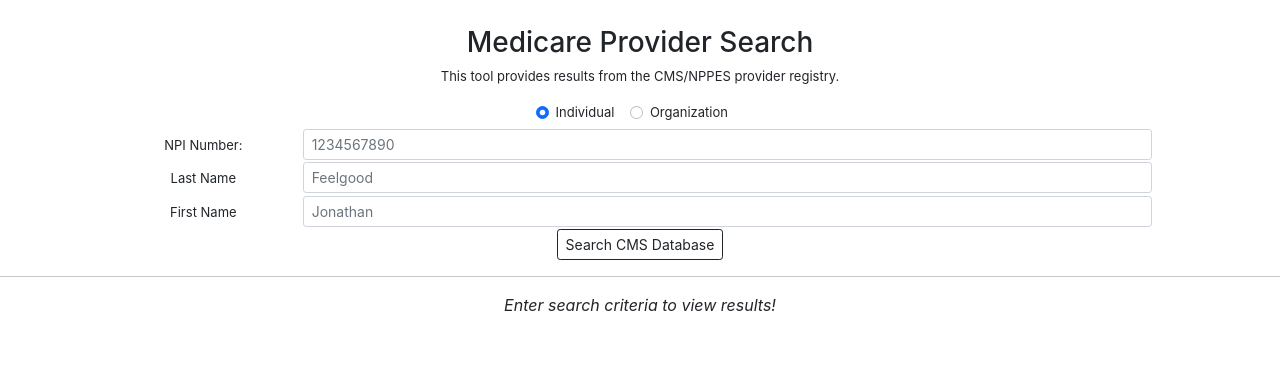
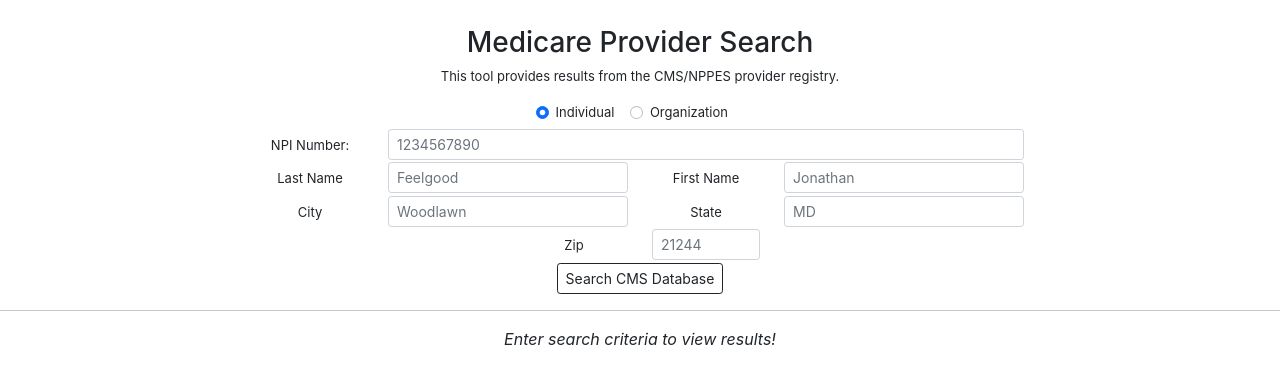
Before and after one commit to aarontbethea/doctorSearch, a React (Create React App) app in the folder doc-search-project/: page / in a window 1280 px wide. Shown: the top 384 px of the page. Built offline with nearby package versions, Linux system fonts and the light colour scheme.

Commit message:
ui touchup

```diff
--- a/doc-search-project/src/styles/nppesSearch.css
+++ b/doc-search-project/src/styles/nppesSearch.css
@@ -1,6 +1,6 @@
 #medicare-search{
-    margin-left:10%;
-    margin-right:10%;
+    margin-left:20%;
+    margin-right:20%;
     margin-top:2%;
     font-size:small;
 }
--- /dev/null
+++ b/doc-search-project/src/styles/resultsViewStyle.css
@@ -0,0 +1,3 @@
+#results {
+    margin:15px;
+}
--- a/doc-search-project/src/widgets/npiOneResults.jsx
+++ b/doc-search-project/src/widgets/npiOneResults.jsx
@@ -31,12 +31,12 @@
           {/* NPI Number */}
           <small>{props.data.number}</small>
         </div>
-        <p className="mb-1">
-          <div className="d-flex align-items-left">
+        <div className="d-flex align-items-left">
             <p>
               <i>{props.data.taxonomies[0].desc}</i>
             </p>
-          </div>
+        </div>
+        <p className="mb-1">
           <img src={bldg} alt="practice-address" />: &nbsp; {addr}
           <br />
           <img src={tel} alt="practice-phone" />: {rawAddr.telephone_number}
@@ -47,9 +47,9 @@
             : "Not Registered"}
         </p>
         {/* Last Updated */}
-        <small>
+        {/* <small>
           Record Last Updated: {formatDate(props.data.basic.last_updated)}
-        </small>
+        </small> */}
       </div>
     </div>
     // <div id="result">
--- a/doc-search-project/src/widgets/resultsView.jsx
+++ b/doc-search-project/src/widgets/resultsView.jsx
@@ -1,28 +1,28 @@
 import React from "react";
 import IndResult from "./npiOneResults";
+import "../styles/resultsViewStyle.css";
 
 //style the results using JSON data
 function ResultsViewer(props) {
-    var numResults = 0
+  var numResults = 0;
   numResults = props.searchData.result_count;
-    console.log("Search Results Rendered")
-    console.log(props.searchData.result_count)
+  console.log("Search Results Rendered");
+  console.log(props.searchData.result_count);
   const resultList = props.searchData.results;
-    console.log(resultList)
+  console.log(resultList);
 
   return (
     <div id="results">
+      <div className="d-flex justify-content-start">
         <h3>Results: {numResults}</h3>
-            <br/>
-            {resultList.map((r,i) => {
-                return (
-                    <IndResult
-                    key={i}
-                    data={r}/>
-                );
+      </div>
+
+      <br />
+      {resultList.map((r, i) => {
+        return <IndResult key={i} data={r} />;
       })}
     </div>
-    )
-};
+  );
+}
 
 export default ResultsViewer;
--- a/doc-search-project/src/widgets/type-one-search.jsx
+++ b/doc-search-project/src/widgets/type-one-search.jsx
@@ -4,25 +4,28 @@
 
 //Set up a search form
 
-const BASEURL = "http://localhost:5000/getData";
+const BASEURL = "http://localhost:5000/api-nppes-getData";
 
 function IndSearchForm(props) {
   //set up state value or toggle
   const [searchType, setSearchType] = useState("NPI-1");
 
   //intro message
-  const introMsg = <><p>
-    This tool provides results from the CMS/NPPES provider registry.</p></>
+  const introMsg = (
+    <>
+      <p>This tool provides results from the CMS/NPPES provider registry.</p>
+    </>
+  );
 
   let searchName;
   if (searchType === "NPI-1") {
     searchName = (
       <>
-        <div className="form-group row">
+        <div className="form-group row justify-content-between">
           <label htmlFor="lname" className="col-sm-2 col-form-label">
             Last Name
           </label>
-          <div className="col-sm-10">
+          <div className="col-sm-4">
             <input
               key="lname"
               className="form-control form-control-sm"
@@ -32,12 +35,10 @@
               placeholder="Feelgood"
             ></input>
           </div>
-        </div>
-        <div className="form-group row">
           <label htmlFor="fname" className="col-sm-2 col-form-label">
             First Name
           </label>
-          <div className="col-sm-10">
+          <div className="col-sm-4">
             <input
               key="fname"
               className="form-control form-control-sm"
@@ -53,7 +54,7 @@
   } else {
     searchName = (
       <>
-        <div className="form-group row">
+        <div className="form-group row justify-content-center">
           <label htmlFor="orgname" className="col-sm-2 col-form-label">
             Org. Name
           </label>
@@ -92,12 +93,17 @@
       enumeration_type: searchType,
       //organization_name: e.target.orgname.value
     };
-    if (searchType === 'NPI-1') {
+    if (searchType === "NPI-1") {
       inputData.last_name = e.target.lname.value.trim();
       inputData.first_name = e.target.fname.value.trim();
     } else {
       inputData.organization_name = e.target.orgname.value.trim();
     }
+
+    //get city state and zip
+    inputData.city = e.target.city.value.trim();
+    inputData.state = e.target.state.value.trim();
+    inputData.postal_code = e.target.postal_code.value.trim();
 
     //build url
     var queryUrl = new URL(BASEURL);
@@ -158,11 +164,11 @@
         </div>
 
         {/* NPI Number */}
-        <div className="form-group row">
+        <div className="form-group row justify-content-center">
           <label htmlFor="npinbr" className="col-sm-2 col-form-label">
             NPI Number:
           </label>
-          <div className="col-sm-10">
+          <div className="col-sm">
             <input
               className="form-control form-control-sm"
               type="text"
@@ -173,9 +179,54 @@
           </div>
         </div>
         {searchName}
+        {/* Address, city state and zip */}
+        <div className="form-group row justify-content-between">
+          <label htmlFor="city" className="col-sm-2 col-form-label">
+            City
+          </label>
+          <div className="col-sm-4">
+            <input
+              key="city"
+              name="city"
+              id="city"
+              type="text"
+              className="form-control form-control-sm"
+              placeholder="Woodlawn"
+            />
+          </div>
+          <label htmlFor="state" className="col-sm-2 col-form-label">
+            State
+          </label>
+          <div className="col-sm-4">
+            <input
+              key="state"
+              name="state"
+              id="state"
+              type="text"
+              className="form-control form-control-sm"
+              placeholder="MD"
+            />
+          </div>
+        </div>
+        <div className="form-group row justify-content-center">
+          <label htmlFor="postal_code" className="col-sm-2 col-form-label">
+            Zip
+          </label>
+          <div className="col-sm-2">
+            <input
+              key="postal_code"
+              name="postal_code"
+              id="postal_code"
+              type="text"
+              className="form-control form-control-sm"
+              placeholder="21244"
+            />
+          </div>
+        </div>
         {/* Submit button */}
-        <button type="submit" className="btn btn-outline-dark btn-sm">Search CMS Database</button>
-
+        <button type="submit" className="btn btn-outline-dark btn-sm">
+          Search CMS Database
+        </button>
       </form>
     </div>
   );
```
Also changed, not shown: 2 other files (tests, documents, lock files or other folders). Lines whose indentation alone changed are shown as unchanged.
